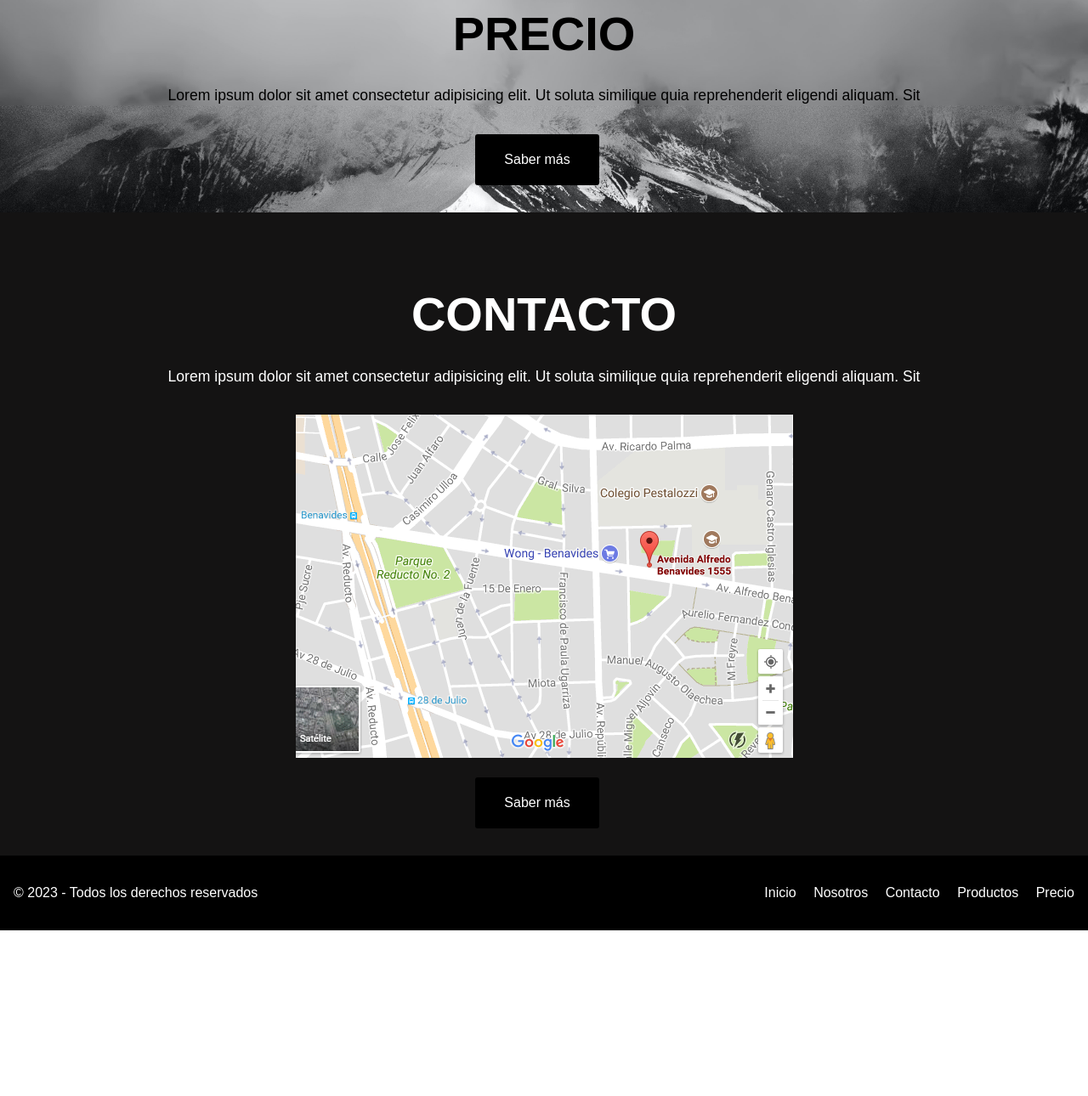
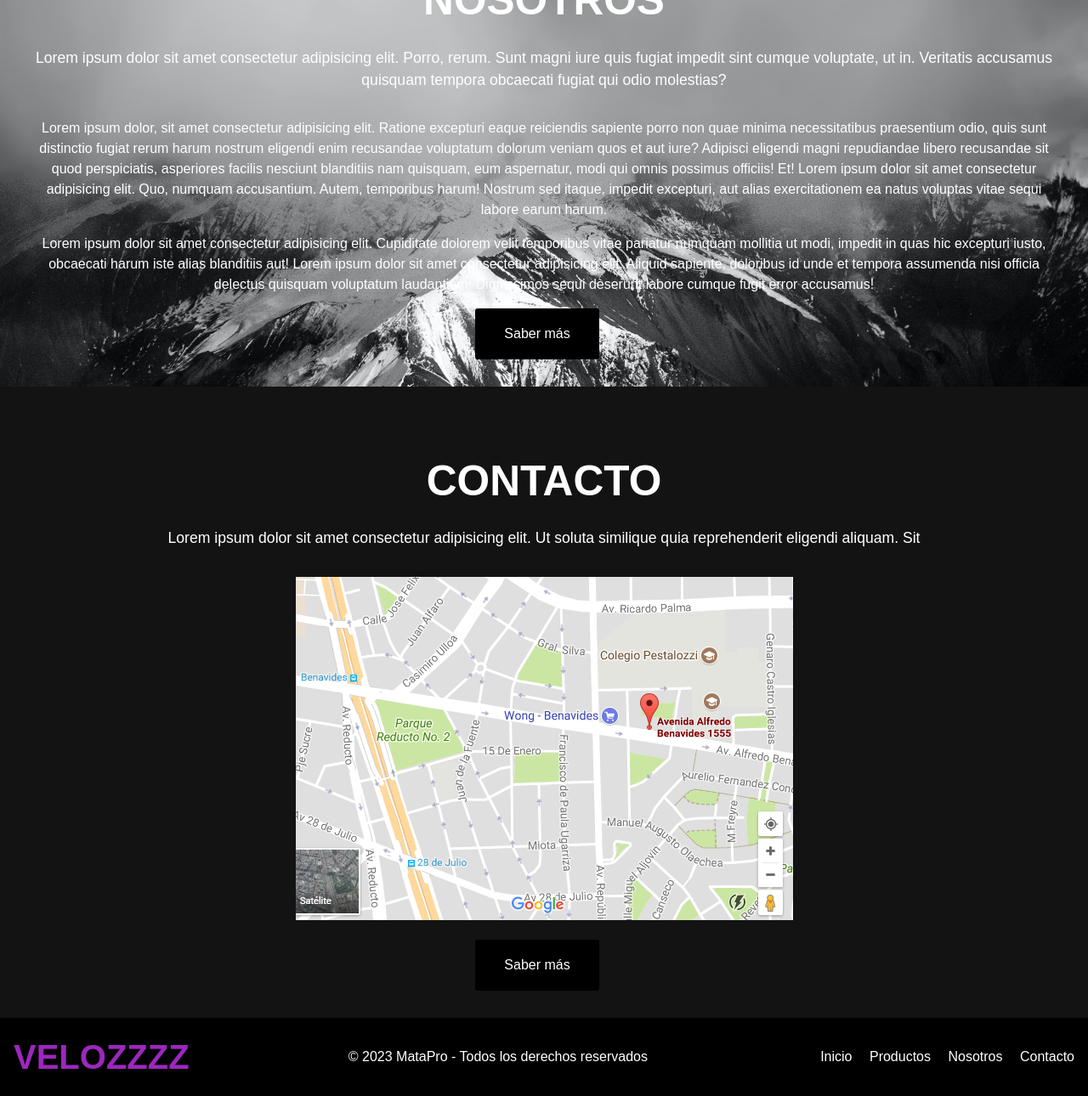
Before and after one commit to mataProDigital/web__deportes_007, a plain HTML site: page dev/index.html in a window 1280 px wide. Shown: the part 1130-2420 px from the top of the page at 85% size. Before the commit the page ends 2225 px from the top, so only its background shows below. Drawn offline with Linux system fonts and the light colour scheme.

Commit message:
terminando estilos

```diff
--- a/dev/css-o-scss/style.css
+++ b/dev/css-o-scss/style.css
@@ -47,7 +47,7 @@ body {
 .main__section {
   padding: 2rem;
   background-color: #141313;
-  color: #000000;
+  color: #ffffff;
 }
 
 .main__section--header {
@@ -59,7 +59,7 @@ body {
 }
 
 .main__section-title {
-  font-size: 3.5rem;
+  font-size: 3.1rem;
   font-weight: bold;
   margin-bottom: 1rem;
   text-transform: uppercase;
--- a/dev/index.html
+++ b/dev/index.html
@@ -19,15 +19,15 @@
 			</div>
 
 			<nav class="header__navbar">
-				<a href="#">Inicio</a>
-				<a href="#">Nosotros</a>
-				<a href="#">Contacto</a>
-				<a href="#">Productos</a>
-				<a href="#">Precio</a>
+				<a href="#inicio">Inicio</a>
+				<a href="#productos">Productos</a>
+				<a href="#about">Nosotros</a>
+				<a href="#contacto">Contacto</a>
+
 			</nav>
 		</header>
 
-		<main class="main">
+		<main id="inicio" class="main">
 			<section class="main__section main__section--header">
 				<h2 class="main__section-title">El deporte lo es todo</h2>
 				<p class="main__section-text">
@@ -38,12 +38,12 @@
 				</p>
 
 				<div class="main__section-btns">
-					<a href="#" class="btn">Saber más</a>
-					<a href="#" class="btn">Saber más</a>
+					<a href="#about" class="btn">Saber más</a>
+					<a href="#contacto" class="btn">Contacto</a>
 				</div>
 			</section>
 
-			<section class="main__section main__section--sau">
+			<section id="productos" class="main__section main__section--sau">
 				<h2 class="main__section-title">Productos</h2>
 				<p class="main__section-text">
 					Lorem ipsum, dolor sit amet consectetur adipisicing elit. Veritatis
@@ -78,17 +78,18 @@
 					</div>
 				</div>
 			</section>
-			<section class="main__section main__section--price">
-				<h2 class="main__section-title">Precio</h2>
+			<section id="about" class="main__section main__section--price">
+				<h2 class="main__section-title" >Nosotros</h2>
 				<p class="main__section-text">
-					Lorem ipsum dolor sit amet consectetur adipisicing elit. Ut soluta
-					similique quia reprehenderit eligendi aliquam. Sit
+					Lorem ipsum dolor sit amet consectetur adipisicing elit. Porro, rerum. Sunt magni iure quis fugiat impedit sint cumque voluptate, ut in. Veritatis accusamus quisquam tempora obcaecati fugiat qui odio molestias?
 				</p>
+        <p> Lorem ipsum dolor, sit amet consectetur adipisicing elit. Ratione excepturi eaque reiciendis sapiente porro non quae minima necessitatibus praesentium odio, quis sunt distinctio fugiat rerum harum nostrum eligendi enim recusandae voluptatum dolorum veniam quos et aut iure? Adipisci eligendi magni repudiandae libero recusandae sit quod perspiciatis, asperiores facilis nesciunt blanditiis nam quisquam, eum aspernatur, modi qui omnis possimus officiis! Et! Lorem ipsum dolor sit amet consectetur adipisicing elit. Quo, numquam accusantium. Autem, temporibus harum! Nostrum sed itaque, impedit excepturi, aut alias exercitationem ea natus voluptas vitae sequi labore earum harum.</p>
+        <p> Lorem ipsum dolor sit amet consectetur adipisicing elit. Cupiditate dolorem velit temporibus vitae pariatur numquam mollitia ut modi, impedit in quas hic excepturi iusto, obcaecati harum iste alias blanditiis aut! Lorem ipsum dolor sit amet consectetur adipisicing elit. Aliquid sapiente, doloribus id unde et tempora assumenda nisi officia delectus quisquam voluptatum laudantium! Dignissimos sequi deserunt labore cumque fugit error accusamus!</p>
 				<div class="main__section-btns">
 					<a href="#" class="btn">Saber más</a>
 				</div>
 			</section>
-			<section class="main__section main__section--about">
+			<section  id="contacto" class="main__section main__section--about">
 				<h2 class="main__section-title">Contacto</h2>
 				<p class="main__section-text">
 					Lorem ipsum dolor sit amet consectetur adipisicing elit. Ut soluta
@@ -105,13 +106,16 @@
 		</main>
 		<footer class="footer">
 			<div class="footer__content">
-				<p class="footer__text">© 2023 - Todos los derechos reservados</p>
+        <div class="header__logo">
+				<a href="#">velozzzz</a>
+			</div>
+				<p class="footer__text">© 2023 MataPro - Todos los derechos reservados</p>
 				<nav class="footer__menu">
-					<a href="#">Inicio</a>
-					<a href="#">Nosotros</a>
-					<a href="#">Contacto</a>
-					<a href="#">Productos</a>
-					<a href="#">Precio</a>
+					<a href="#inicio">Inicio</a>
+					<a href="#productos">Productos</a>
+					<a href="#about">Nosotros</a>
+					<a href="#contacto">Contacto</a>
+
 				</nav>
 			</div>
 		</footer>
```
